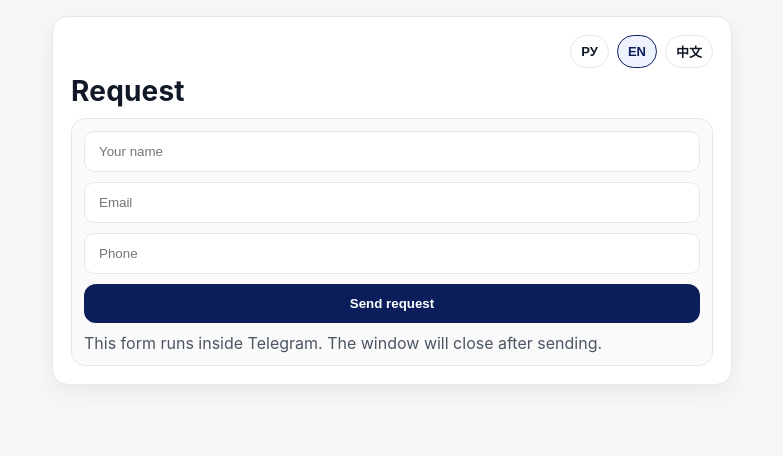
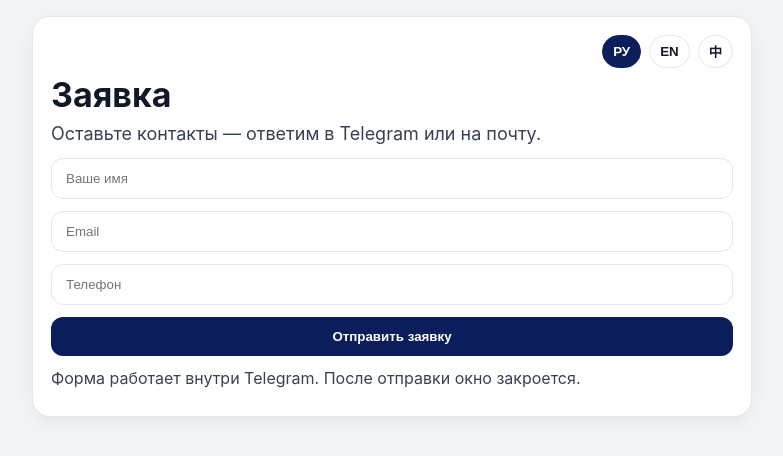
Before and after one commit to VAsily83/hannkit-landing, a Next.js app: page /tg-form in a window 1280 px wide. Shown: the top 456 px of the page, without its empty margins (248-1031 px from the left). Built offline with nearby package versions, Linux system fonts and the light colour scheme.

Commit message:
Update tg-form.tsx

```diff
--- a/pages/tg-form.tsx
+++ b/pages/tg-form.tsx
@@ -1,229 +1,228 @@
 // pages/tg-form.tsx
 import React, { useEffect, useMemo, useState } from "react";
+
+// ВАЖНО: этот файл рендерится на сервере при билде,
+// поэтому никаких обращений к window/Telegram вне эффектов!
+
+declare global {
+  interface Window {
+    Telegram?: {
+      WebApp?: any;
+    };
+  }
+}
 
 type Lang = "ru" | "en" | "zh";
 
 const COLORS = {
   brand: "#0B1E5B",
   text: "#111827",
-  subtext: "#4B5563",
+  subtext: "#374151",
+  bg: "#F3F4F6",
   card: "#FFFFFF",
   border: "#E5E7EB",
-  chip: "#F3F4F6",
-  bg: "#F6F7F9",
 };
 
 const TDICT: Record<
   Lang,
   {
     title: string;
+    lead: string;
     name: string;
     email: string;
     phone: string;
     send: string;
     note: string;
-    done: string;
-    ru: string;
-    en: string;
-    zh: string;
-    close: string;
+    sent: string;
+    closing: string;
+    closeBtn: string;
+    ru: string; en: string; zh: string;
   }
 > = {
   ru: {
     title: "Заявка",
+    lead: "Оставьте контакты — ответим в Telegram или на почту.",
     name: "Ваше имя",
     email: "Email",
     phone: "Телефон",
     send: "Отправить заявку",
     note: "Форма работает внутри Telegram. После отправки окно закроется.",
-    done: "Заявка отправлена! Закрываем…",
-    ru: "РУ",
-    en: "EN",
-    zh: "中文",
-    close: "Закрыть",
+    sent: "Заявка отправлена!",
+    closing: "Закрываем…",
+    closeBtn: "Закрыть",
+    ru: "РУ", en: "EN", zh: "中文",
   },
   en: {
     title: "Request",
+    lead: "Leave your contacts — we’ll reply in Telegram or by email.",
     name: "Your name",
     email: "Email",
     phone: "Phone",
     send: "Send request",
     note: "This form runs inside Telegram. The window will close after sending.",
-    done: "Request sent! Closing…",
-    ru: "RU",
-    en: "EN",
-    zh: "中文",
-    close: "Close",
+    sent: "Request sent!",
+    closing: "Closing…",
+    closeBtn: "Close",
+    ru: "RU", en: "EN", zh: "中文",
   },
   zh: {
-    title: "咨询",
+    title: "提交咨询",
+    lead: "留下联系方式——我们会在 Telegram 或邮箱回复。",
     name: "姓名",
     email: "邮箱",
     phone: "电话",
-    send: "提交",
-    note: "此表单在 Telegram 内运行。提交后窗口将自动关闭。",
-    done: "已提交！正在关闭…",
-    ru: "RU",
-    en: "EN",
-    zh: "中文",
-    close: "关闭",
+    send: "发送",
+    note: "该表单在 Telegram 内运行。发送后窗口会关闭。",
+    sent: "已发送！",
+    closing: "正在关闭…",
+    closeBtn: "关闭",
+    ru: "俄", en: "英", zh: "中",
   },
 };
 
-const BOT_USERNAME = "HannkitBot";
+const FORMSPREE = "/api/lead";
 
-function guessInitialLang(): Lang {
-  if (typeof window === "undefined") return "ru";
-  // Пытаемся взять язык из Telegram WebApp, если он есть
-  const code =
-    (window as any)?.Telegram?.WebApp?.initDataUnsafe?.user?.language_code ||
-    navigator.language ||
-    "ru";
-  if (code.startsWith("ru")) return "ru";
-  if (code.startsWith("zh")) return "zh";
-  return "en";
-}
-
-export default function TgForm() {
-  // ВАЖНО: язык — чисто в state, без перезагрузок страницы
-  const [lang, setLang] = useState<Lang>(guessInitialLang());
+export default function TgFormPage() {
+  const [lang, setLang] = useState<Lang>("ru");
   const T = useMemo(() => TDICT[lang], [lang]);
 
+  const [mounted, setMounted] = useState(false);
+  const isTg = useMemo(
+    () => mounted && typeof window !== "undefined" && !!window.Telegram?.WebApp,
+    [mounted]
+  );
+
+  // Поля формы
   const [name, setName] = useState("");
   const [mail, setMail] = useState("");
   const [phone, setPhone] = useState("");
+
   const [sending, setSending] = useState(false);
-  const [done, setDone] = useState(false);
-  const [showManualClose, setShowManualClose] = useState(false);
+  const [sent, setSent] = useState<null | "ok" | "fail">(null);
 
-  const tg = typeof window !== "undefined" ? (window as any)?.Telegram?.WebApp : undefined;
+  // Mount + Telegram init
+  useEffect(() => {
+    setMounted(true);
 
-  // Инициализация WebApp
-  useEffect(() => {
+    // Инициализация Telegram WebApp (если внутри мини-аппа)
     try {
-      tg?.ready?.();
-      tg?.expand?.();
-      tg?.disableVerticalSwipes?.();
-      tg?.disableClosingConfirmation?.();
-    } catch {}
-  }, [tg]);
+      const W = window as any;
+      if (W?.Telegram?.WebApp) {
+        const wa = W.Telegram.WebApp;
+        wa.ready?.();
+        wa.expand?.(); // чтобы занять доступную высоту
+        // Светлая/тёмная темы Telegram применяются нативно, цвета берем нейтральные
+      }
+    } catch {
+      /* ignore */
+    }
+  }, []);
 
-  // Попытки закрытия
-  const attemptCloseOnce = () => {
+  const haptic = (type: "success" | "error" | "warning" = "success") => {
     try {
-      tg?.close?.();
-      return true;
+      if (isTg) {
+        window.Telegram!.WebApp.HapticFeedback?.notificationOccurred?.(type);
+      }
     } catch {
-      return false;
+      /* ignore */
     }
   };
 
-  useEffect(() => {
-    if (!done) return;
-
-    const timers: number[] = [];
-
-    const schedule = (fn: () => void, ms: number) => {
-      const id = window.setTimeout(fn, ms);
-      timers.push(id);
+  const closeMiniApp = () => {
+    try {
+      if (isTg) {
+        window.Telegram!.WebApp.close();
+      }
+    } catch {
+      /* ignore */
+    }
   };
 
-    // 1–3. несколько попыток close()
-    schedule(() => {
-      if (attemptCloseOnce()) return;
-    }, 50);
-    schedule(() => {
-      if (attemptCloseOnce()) return;
-    }, 350);
-    schedule(() => {
-      if (attemptCloseOnce()) return;
-    }, 900);
-
-    // 4. Попробовать вернуться назад (иногда закрывает webview на iOS)
-    schedule(() => {
-      if (attemptCloseOnce()) return;
-      try {
-        if (window.history.length > 1) window.history.back();
-      } catch {}
-    }, 1300);
-
-    // 5. tg://resolve — выкинуть пользователя в чат
-    schedule(() => {
-      if (attemptCloseOnce()) return;
-      try {
-        // может быть заблокировано, но часто срабатывает
-        window.location.href = `tg://resolve?domain=${BOT_USERNAME}`;
-      } catch {}
-    }, 1800);
-
-    // 6. Крайний случай — попытаться закрыть вкладку
-    schedule(() => {
-      if (attemptCloseOnce()) return;
-      try {
-        window.close();
-      } catch {}
-      setShowManualClose(true);
-    }, 2400);
-
-    return () => {
-      timers.forEach((id) => clearTimeout(id));
-    };
-  }, [done]); // eslint-disable-line react-hooks/exhaustive-deps
-
-  const handleSubmit = async (e: React.FormEvent) => {
+  const onSubmit = async (e: React.FormEvent) => {
     e.preventDefault();
     if (sending) return;
+
     setSending(true);
+    setSent(null);
     try {
-      await fetch("/api/lead", {
+      const r = await fetch(FORMSPREE, {
         method: "POST",
-        headers: { "Content-Type": "application/json" },
+        headers: { "Content-Type": "application/json", Accept: "application/json" },
         body: JSON.stringify({
           name,
           email: mail,
           phone,
-          source: "tg-webapp",
+          source: "tg-miniapp",
           lang,
         }),
       });
-      setDone(true);
+
+      if (r.ok) {
+        setSent("ok");
+        haptic("success");
+
+        // Чуть-чуть показываем сообщение и закрываем
+        setTimeout(() => {
+          if (isTg) {
+            closeMiniApp();
+          } else {
+            // Фолбэк для обычного браузера:
+            // если пришли не из Telegram — просто уводим к боту или назад
+            try {
+              window.location.href = "https://t.me/HannkitBot";
             } catch {
-      // Даже при сетевой ошибке — идём в done, чтобы попытаться закрыть окно.
-      setDone(true);
+              /* ignore */
+            }
+          }
+        }, 1200);
+      } else {
+        throw new Error("Request failed");
+      }
+    } catch {
+      setSent("fail");
+      haptic("error");
+      // В браузере остаёмся на странице; в Telegram пользователь может нажать «Закрыть»
     } finally {
       setSending(false);
     }
   };
 
   return (
-    <div style={{ minHeight: "100vh", background: COLORS.bg, color: COLORS.text, padding: 16 }}>
     <div
       style={{
-          maxWidth: 680,
+        fontFamily:
+          'Inter, system-ui, -apple-system, Segoe UI, Roboto, "Helvetica Neue", Arial, "Noto Sans", "Apple Color Emoji", "Segoe UI Emoji"',
+        color: COLORS.text,
+        background: COLORS.bg,
+        minHeight: "100vh",
+        padding: 16,
+      }}
+    >
+      <div
+        style={{
+          maxWidth: 720,
           margin: "0 auto",
           background: COLORS.card,
           border: `1px solid ${COLORS.border}`,
-          borderRadius: 16,
+          borderRadius: 18,
           padding: 18,
-          boxShadow: "0 8px 24px rgba(0,0,0,.06)",
+          boxShadow: "0 6px 18px rgba(0,0,0,.06)",
         }}
       >
-        {/* Языковые кнопки — БЕЗ href, только setLang */}
-        <div style={{ display: "flex", justifyContent: "flex-end", gap: 8, marginBottom: 6 }}>
+        {/* Языки */}
+        <div style={{ display: "flex", gap: 8, justifyContent: "flex-end" }}>
           {(["ru", "en", "zh"] as Lang[]).map((l) => (
             <button
               key={l}
-              type="button"
               onClick={() => setLang(l)}
               style={{
                 padding: "6px 10px",
                 borderRadius: 999,
-                border: `1px solid ${lang === l ? COLORS.brand : COLORS.border}`,
-                background: lang === l ? "#eef2ff" : COLORS.card,
-                color: lang === l ? COLORS.brand : COLORS.text,
-                fontWeight: 600,
-                fontSize: 13,
+                border: `1px solid ${l === lang ? COLORS.brand : COLORS.border}`,
+                background: l === lang ? COLORS.brand : "transparent",
+                color: l === lang ? "#fff" : COLORS.text,
                 cursor: "pointer",
+                fontWeight: 700,
               }}
             >
               {TDICT[l][l]}
@@ -231,44 +230,46 @@ export default function TgForm() {
           ))}
         </div>
 
-        <h1 style={{ fontSize: 28, margin: "0 0 10px", letterSpacing: 0.2 }}>{T.title}</h1>
+        <h1 style={{ fontSize: 34, margin: "6px 0 8px" }}>{T.title}</h1>
+        <p style={{ color: COLORS.subtext, margin: "0 0 14px", fontSize: 18 }}>{T.lead}</p>
 
-        <form onSubmit={handleSubmit}>
-          <div
-            style={{
-              display: "grid",
-              gap: 10,
-              marginTop: 8,
-              background: "#FAFAFB",
-              borderRadius: 14,
-              padding: 12,
-              border: `1px solid ${COLORS.border}`,
-            }}
-          >
+        <form onSubmit={onSubmit} style={{ display: "grid", gap: 12 }}>
           <input
             placeholder={T.name}
             value={name}
             onChange={(e) => setName(e.target.value)}
             required
-              autoComplete="name"
-              style={inputStyle}
+            style={{
+              padding: "12px 14px",
+              borderRadius: 12,
+              border: `1px solid ${COLORS.border}`,
+              outline: "none",
+            }}
           />
           <input
             placeholder={T.email}
-              type="email"
             value={mail}
             onChange={(e) => setMail(e.target.value)}
+            type="email"
             required
-              autoComplete="email"
-              style={inputStyle}
+            style={{
+              padding: "12px 14px",
+              borderRadius: 12,
+              border: `1px solid ${COLORS.border}`,
+              outline: "none",
+            }}
           />
           <input
             placeholder={T.phone}
             value={phone}
             onChange={(e) => setPhone(e.target.value)}
             inputMode="tel"
-              autoComplete="tel"
-              style={inputStyle}
+            style={{
+              padding: "12px 14px",
+              borderRadius: 12,
+              border: `1px solid ${COLORS.border}`,
+              outline: "none",
+            }}
           />
 
           <button
@@ -277,65 +278,76 @@ export default function TgForm() {
             style={{
               padding: "12px 14px",
               borderRadius: 12,
-                background: sending ? "#1f2a5a" : COLORS.brand,
+              border: "none",
+              background: sending ? "#152a7e" : COLORS.brand,
               color: "#fff",
-                border: "none",
               fontWeight: 700,
-                cursor: "pointer",
+              cursor: sending ? "default" : "pointer",
             }}
           >
             {T.send}
           </button>
+        </form>
 
-            <div style={{ color: COLORS.subtext }}>{T.note}</div>
+        <p style={{ color: COLORS.subtext, margin: "12px 0 10px" }}>{T.note}</p>
 
-            {done && (
+        {/* Сообщения статуса */}
+        {sent === "ok" && (
           <div
             style={{
-                  background: COLORS.chip,
+              background: "#F3F4F6",
               border: `1px solid ${COLORS.border}`,
               borderRadius: 12,
-                  padding: 12,
+              padding: "10px 12px",
+              fontWeight: 700,
+            }}
+          >
+            {T.sent} {T.closing}
+          </div>
+        )}
+        {sent === "fail" && (
+          <div
+            style={{
+              background: "#FEF2F2",
+              border: "1px solid #FECACA",
+              borderRadius: 12,
+              padding: "10px 12px",
+              fontWeight: 700,
+              color: "#991B1B",
+            }}
+          >
+            Ошибка отправки. Попробуйте ещё раз или вернитесь в бот.
+          </div>
+        )}
+
+        {/* Ручная кнопка закрытия видна только в Telegram */}
+        {mounted && isTg && (
+          <div style={{ marginTop: 12 }}>
+            <button
+              onClick={closeMiniApp}
+              style={{
+                padding: "10px 12px",
+                borderRadius: 10,
+                border: `1px solid ${COLORS.border}`,
+                background: COLORS.card,
+                cursor: "pointer",
                 fontWeight: 600,
               }}
             >
-                {T.done}
+              {T.closeBtn}
+            </button>
           </div>
         )}
-
-            {done && showManualClose && (
-              <button
-                type="button"
-                onClick={() => {
-                  if (!attemptCloseOnce()) {
-                    try {
-                      window.location.href = `tg://resolve?domain=${BOT_USERNAME}`;
-                    } catch {}
-                  }
-                }}
-                style={{
-                  padding: "10px 12px",
-                  borderRadius: 10,
-                  background: COLORS.card,
-                  border: `1px solid ${COLORS.border}`,
-                  cursor: "pointer",
-                  fontWeight: 700,
-                }}
-              >
-                {T.close}
-              </button>
-            )}
-          </div>
-        </form>
       </div>
     </div>
   );
 }
 
-const inputStyle: React.CSSProperties = {
-  padding: "12px 14px",
-  borderRadius: 10,
-  border: `1px solid ${COLORS.border}`,
-  outline: "none",
-  background: "#fff",
-};
+/**
+ * Чтобы Vercel / Next.js НЕ пытались статически пререндерить /tg-form на билде
+ * (иначе возможна "Minified React error #31" при SSG),
+ * заставляем страницу рендериться на запросе.
+ */
+export async function getServerSideProps() {
+  return { props: {} };
+}
```
Lines whose indentation alone changed are shown as unchanged.
